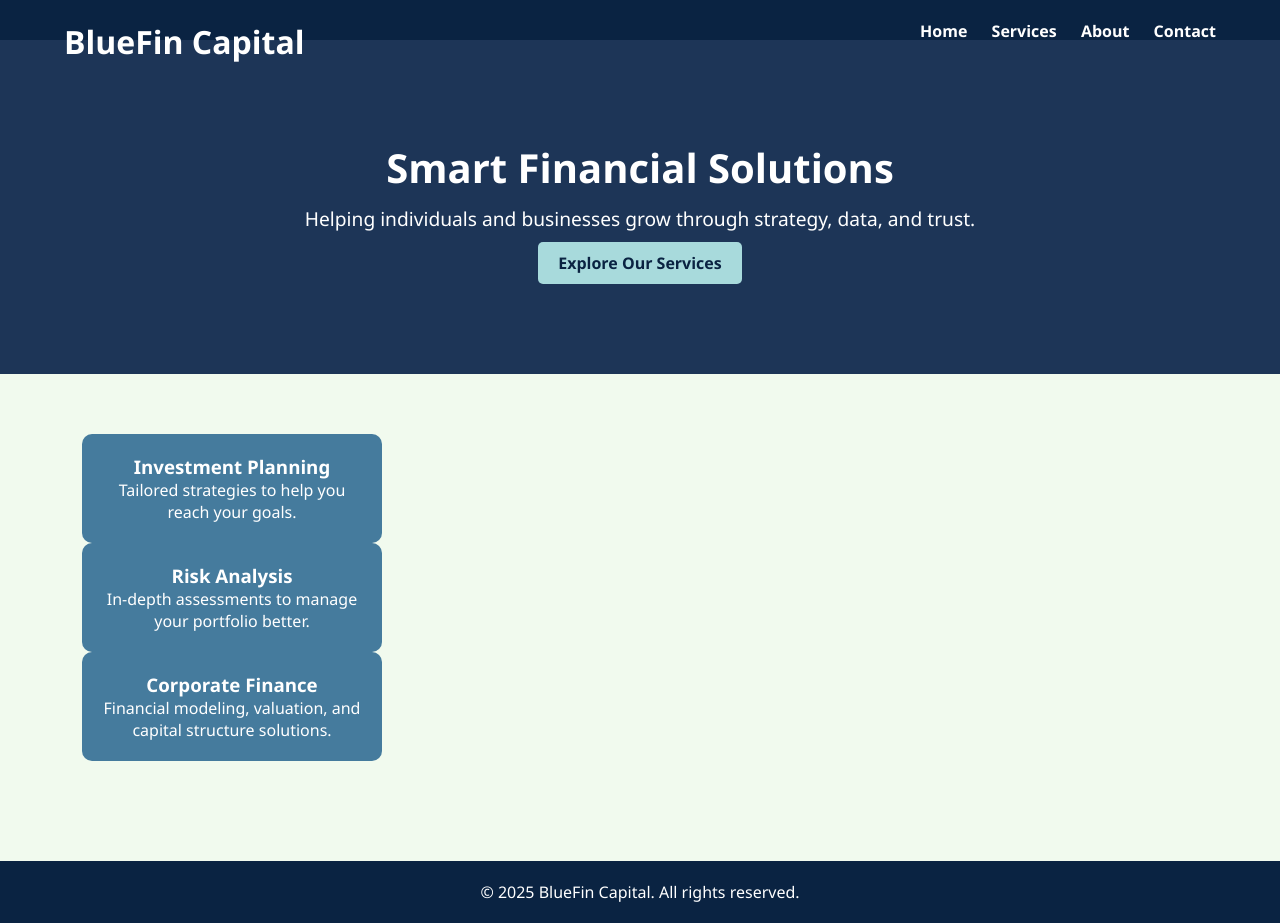
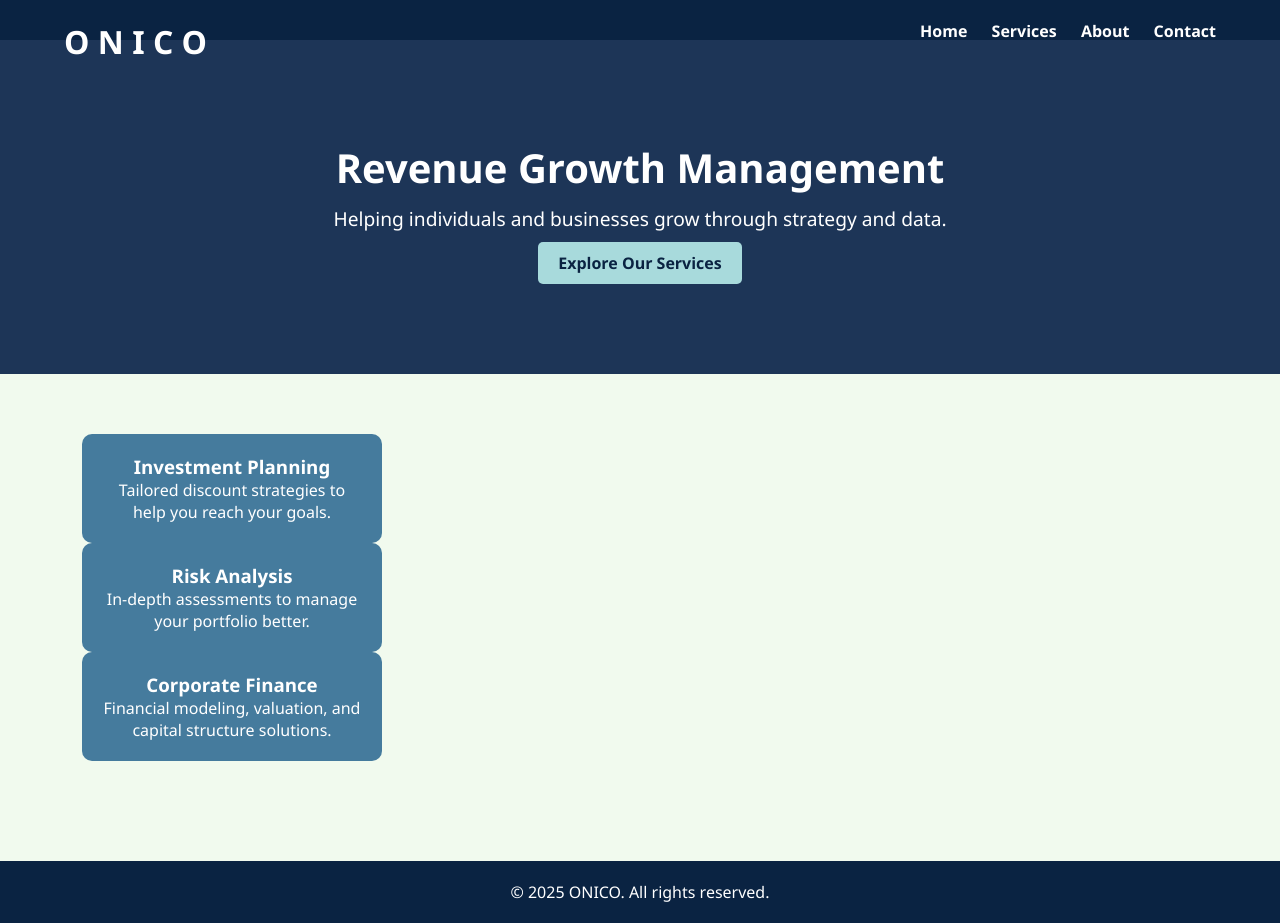
Before and after one commit to OnchiRGM/Onico, a plain HTML site: page index.html in a window 1280 px wide. Drawn offline with Linux system fonts and the light colour scheme.

```diff
--- a/index.html
+++ b/index.html
@@ -3,13 +3,13 @@
 <head>
   <meta charset="UTF-8" />
   <meta name="viewport" content="width=device-width, initial-scale=1.0" />
-  <title>BlueFin Capital</title>
+  <title>ONICO</title>
   <link rel="stylesheet" href="style.css" />
 </head>
 <body>
   <header>
     <div class="container">
-      <h1>BlueFin Capital</h1>
+      <h1>O N I C O</h1>
       <nav>
         <a href="#">Home</a>
         <a href="#">Services</a>
@@ -21,8 +21,8 @@
 
   <section class="hero">
     <div class="container">
-      <h2>Smart Financial Solutions</h2>
-      <p>Helping individuals and businesses grow through strategy, data, and trust.</p>
+      <h2>Revenue Growth Management</h2>
+      <p>Helping individuals and businesses grow through strategy and data.</p>
       <a href="#" class="btn">Explore Our Services</a>
     </div>
   </section>
@@ -31,7 +31,7 @@
     <div class="container">
       <div class="feature-card">
         <h3>Investment Planning</h3>
-        <p>Tailored strategies to help you reach your goals.</p>
+        <p>Tailored discount strategies to help you reach your goals.</p>
       </div>
       <div class="feature-card">
         <h3>Risk Analysis</h3>
@@ -46,7 +46,7 @@
 
   <footer>
     <div class="container">
-      <p>&copy; 2025 BlueFin Capital. All rights reserved.</p>
+      <p>&copy; 2025 ONICO. All rights reserved.</p>
     </div>
   </footer>
 </body>
```
